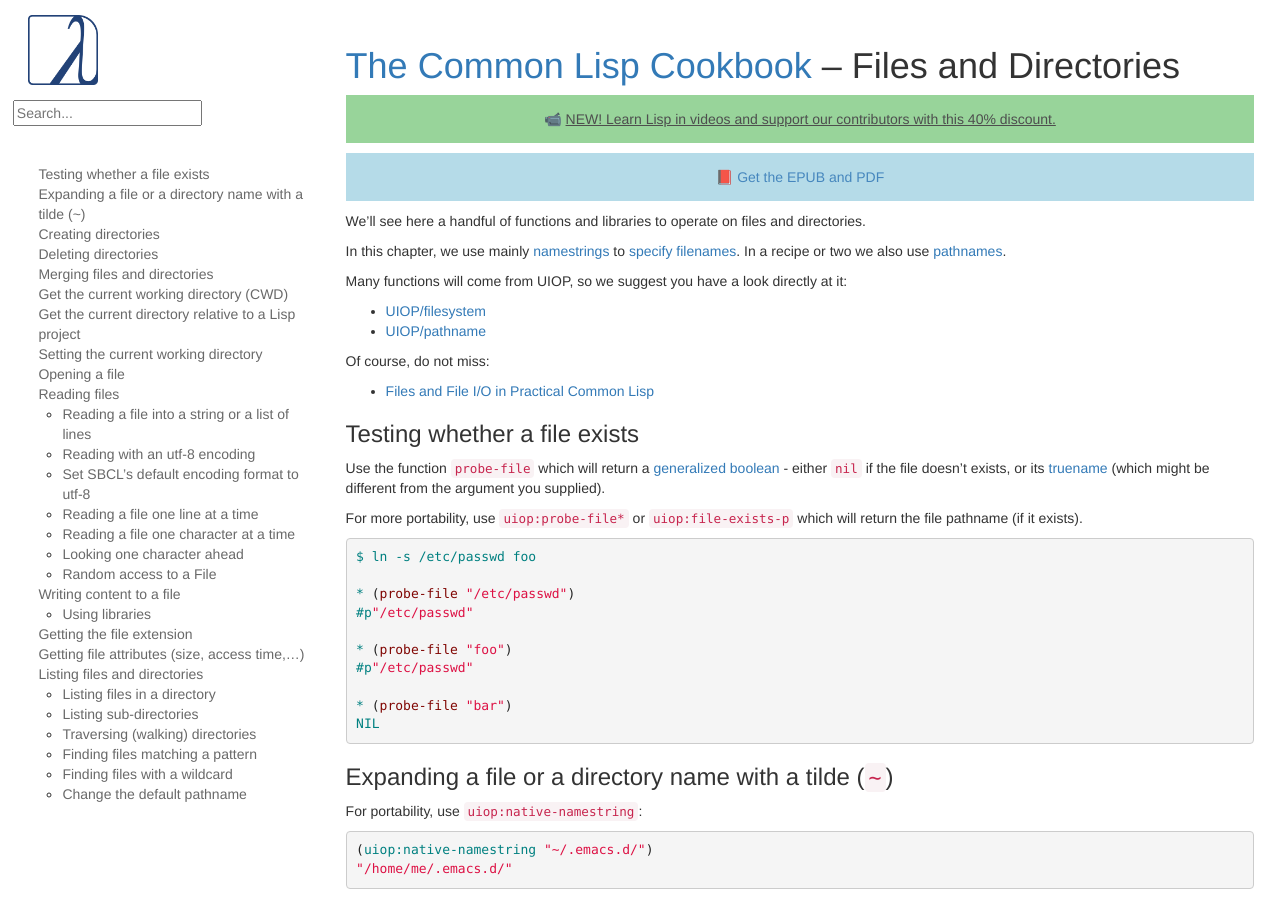
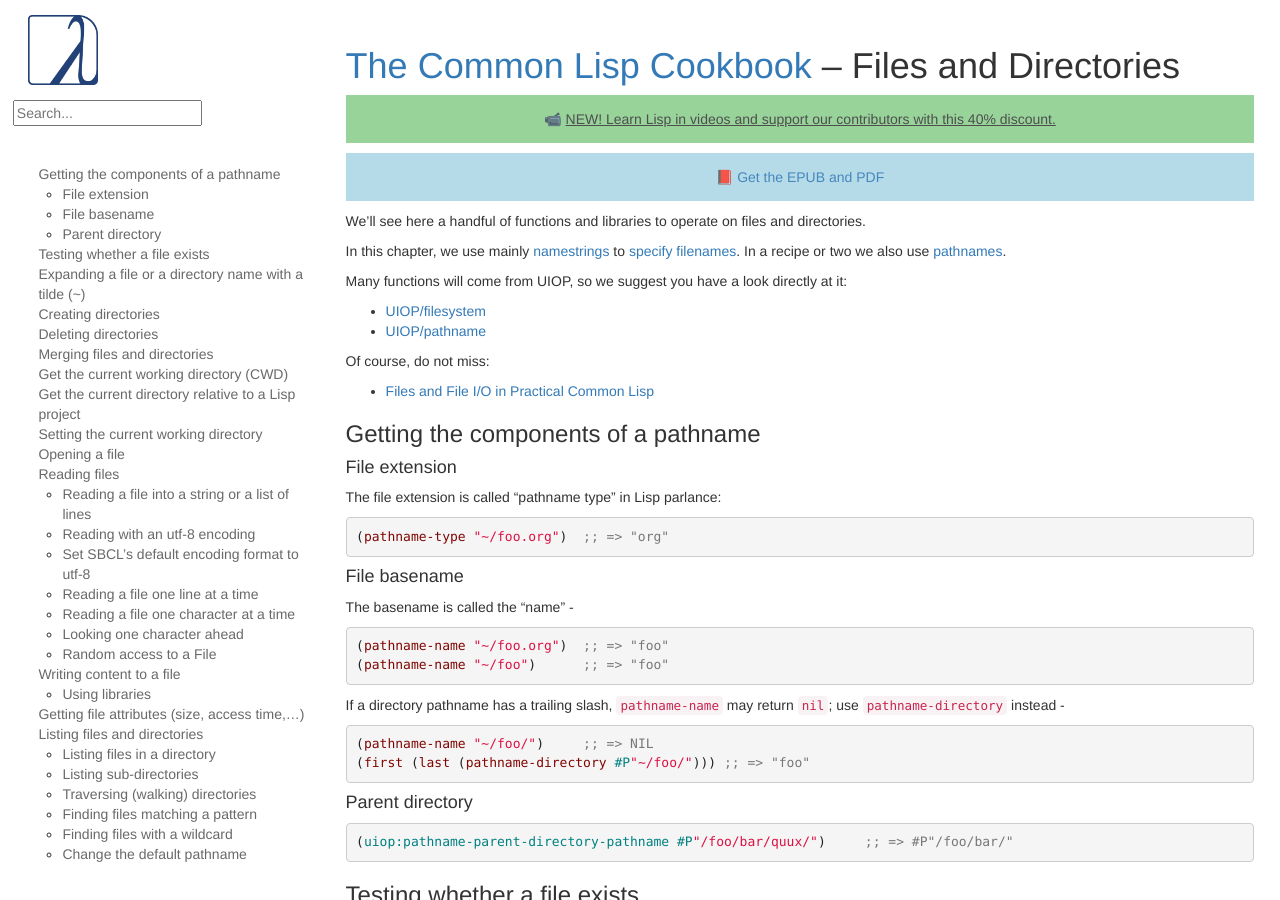
Before and after one commit to LispCookbook/cl-cookbook, a Jekyll site: the page built from files.md, in a window 1280 px wide and 900 px high. Built offline with Jekyll 4.4.1, drawn with Linux system fonts in a browser that asks for light colours; some of the changed text lies outside the part shown.

Commit message:
Create pathname components section (#454)
* Create pathname components section

* Add newlines after headings

```diff
--- a/files.md
+++ b/files.md
@@ -20,6 +20,38 @@
 
 * [Files and File I/O in Practical Common Lisp](http://gigamonkeys.com/book/files-and-file-io.html)
 
+
+### Getting the components of a pathname
+
+#### File extension
+
+The file extension is called "pathname type" in Lisp parlance:
+
+~~~lisp
+(pathname-type "~/foo.org")  ;; => "org"
+~~~
+
+#### File basename
+
+The basename is called the "name" -
+
+~~~lisp
+(pathname-name "~/foo.org")  ;; => "foo"
+(pathname-name "~/foo")      ;; => "foo"
+~~~
+
+If a directory pathname has a trailing slash, `pathname-name` may return `nil`; use `pathname-directory` instead -
+
+~~~lisp
+(pathname-name "~/foo/")     ;; => NIL
+(first (last (pathname-directory #P"~/foo/"))) ;; => "foo"
+~~~
+
+#### Parent directory
+
+~~~lisp
+(uiop:pathname-parent-directory-pathname #P"/foo/bar/quux/")     ;; => #P"/foo/bar/"
+~~~
 
 ### Testing whether a file exists
 
@@ -496,15 +528,6 @@
 
 Both `alexandria:write-string-into-file` and `str:to-file` take the same keyword arguments as `cl:open` that controls file creation: `:if-exists` and `if-does-not-exists`.
 
-### Getting the file extension
-
-The file extension is a pathname type in Lisp parlance:
-
-~~~lisp
-(pathname-type "~/foo.org")  ;; => "org"
-~~~
-
-
 ### Getting file attributes (size, access time,...)
 
 [Osicat](https://www.common-lisp.net/project/osicat/) (in Quicklisp)
```
